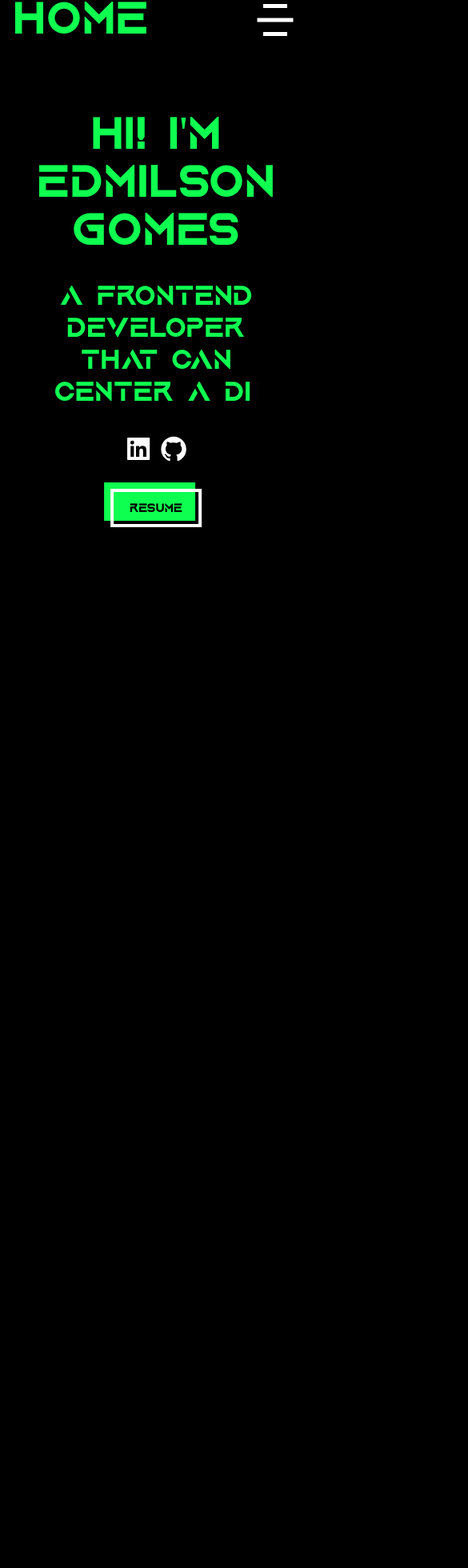
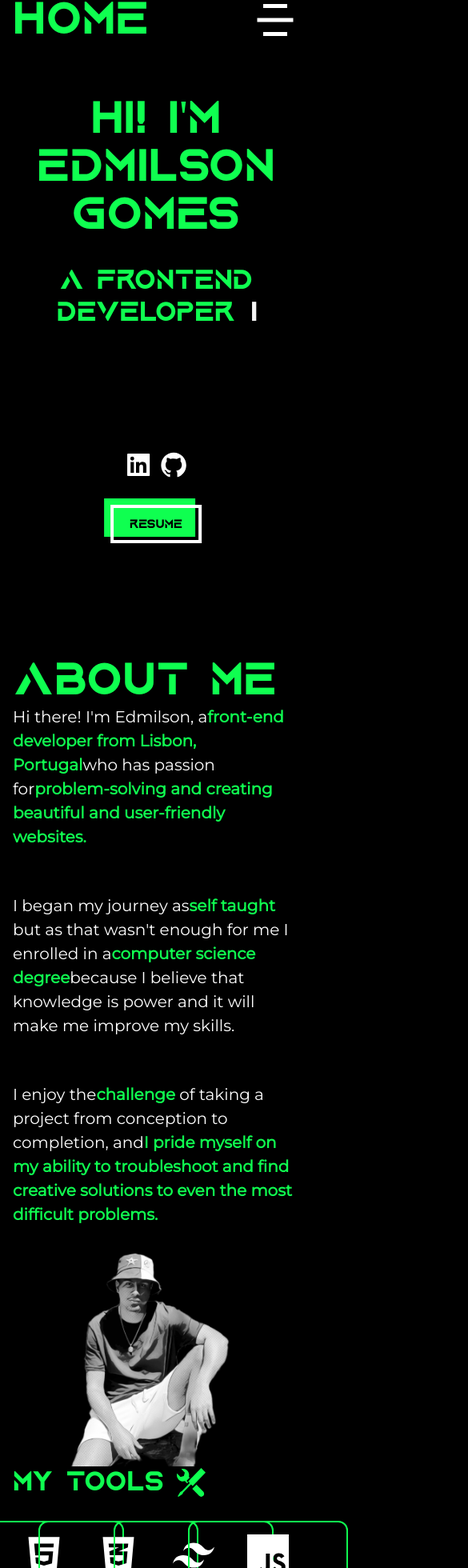
Before and after one commit to Egomessss/Edmilson-s-Portfolio, a React (Vite) app: page / in a window 390 px wide. Shown: the part 23-1983 px from the top of the page at 80% size, 585 px wide, since content can reach past the window. Before the commit the page ends 844 px from the top, so only its background shows below. Built offline with nearby package versions, Linux system fonts and the light colour scheme.

Commit message:
about changed layout

```diff
--- a/src/App.tsx
+++ b/src/App.tsx
@@ -8,24 +8,23 @@ import Projects from "./components/Projects"
 // <div className="max-w-[1240px] mx-auto px-4 relative snap-y snap-mandatory h-screen w-screen overflow-x-hidden">
 function App() {
   return (
-    <div className="z-0 h-screen snap-y snap-mandatory overflow-scroll px-4 md:px-20">
+    <div className="z-0 h-screen px-4 md:snap-y md:snap-mandatory md:overflow-scroll md:px-20">
       <head>
         <title>Edmilson's Portfolio</title>
       </head>
-
-      <section className="snap-start">
+      <section className="md:snap-start">
         <Hero />
       </section>
-      <section className="snap-start">
+      <section className="md:snap-start">
         <About />
       </section>
-      <section className="snap-start">
+      <section className="md:snap-start">
         <Education />
       </section>
-      <section className="snap-start">
+      <section className="md:snap-start">
         <Projects />
       </section>
-      <section className="snap-start">
+      <section className="md:snap-start">
         <Contacts />
       </section>
     </div>
--- a/src/components/About.tsx
+++ b/src/components/About.tsx
@@ -1,4 +1,3 @@
-
 import Stack from "./Stack"
 import cartoon from "../assets/images/cartoon.jpg"
 
@@ -6,33 +5,50 @@ function About() {
   return (
     <div className="md:h-screen">
       <h1 className="">About Me</h1>
-      <div className="w-full h-full flex flex-col justify-evenly">
-        <div className="flex">
+      <div className="flex h-full w-full flex-col justify-evenly">
+        <div className="md:flex">
           <div className="flex flex-col justify-center gap-4">
             <p>
-            Hi there! I'm Edmilson, a <span className="font-bold text-neongreen">front-end developer from Lisbon, Portugal</span>
-            who has passion for <span className="font-bold text-neongreen">problem-solving and creating beautiful and
-            user-friendly websites.</span>
+              Hi there! I'm Edmilson, a
+              <span className="font-bold text-neongreen">
+                front-end developer from Lisbon, Portugal
+              </span>
+              who has passion for
+              <span className="font-bold text-neongreen">
+                problem-solving and creating beautiful and user-friendly
+                websites.
+              </span>
             </p>
             <br />
             <p>
-
-            I began my journey as <span className="font-bold text-neongreen">self taught </span> but as that wasn't enough for me I
-            enrolled in a <span className="font-bold text-neongreen">computer science degree</span> because I believe that
-            knowledge is power and it will make me improve my skills.
+              I began my journey as
+              <span className="font-bold text-neongreen">self taught </span> but
+              as that wasn't enough for me I enrolled in a
+              <span className="font-bold text-neongreen">
+                computer science degree
+              </span>
+              because I believe that knowledge is power and it will make me
+              improve my skills.
             </p>
             <br />
             <p>
-            I enjoy the <span className="font-bold text-neongreen">challenge </span> of taking a project from conception to
-            completion, and <span className="font-bold text-neongreen">I pride myself on my ability to troubleshoot and
-            find creative solutions to even the most difficult problems.</span>
+              I enjoy the
+              <span className="font-bold text-neongreen">challenge </span> of
+              taking a project from conception to completion, and
+              <span className="font-bold text-neongreen">
+                I pride myself on my ability to troubleshoot and find creative
+                solutions to even the most difficult problems.
+              </span>
             </p>
           </div>
-         <img className="h-[500px]" src={cartoon} alt="cartoon image of myself" />
+          <img
+            className="h-[300px] md:h-[500px]"
+            src={cartoon}
+            alt="cartoon image of myself"
+          />
         </div>
         <Stack />
       </div>
-
     </div>
   )
 }
--- a/src/components/Hero.tsx
+++ b/src/components/Hero.tsx
@@ -20,7 +20,7 @@ function Hero() {
       <Navbar/>
       <div className=" flex flex-col space-y-8 items-center justify-center text-center overflow-hidden absolute top-1/2 left-1/2 transform -translate-x-1/2 -translate-y-1/2">
         <h1>Hi! I'm Edmilson Gomes</h1>
-        <h2 className="">
+        <h2 className="h-[200px]">
           <span>{text}</span>
           <Cursor cursorColor="white" />
         </h2>
--- a/src/components/Stack.tsx
+++ b/src/components/Stack.tsx
@@ -6,20 +6,20 @@ import { DiGit } from "react-icons/di"
 import { GoTools } from "react-icons/go"
 function Stack() {
   const divSTyle =
-    "group relative flex flex-col gap-2 justify-center items-center w-[140px] h-[120px] "
+    "border-2 border-neongreen rounded-xl group relative flex flex-col gap- justify-center items-center w-[200px] h-[120px] "
   const iconStyle =
-    " p-2 hover:text-neongreen text-7xl group relative flex border-b-4 border-white cursor-pointer"
+    "p-2 hover:text-neongreen text-7xl group relative flex border-b-4 border-white cursor-pointer"
   const textStyle = "text-center font-aquirebold"
 
   return (
     <div className=" h-[400px]">
-      <h2 className="mb-7 flex gap-4 items-center">
+      <h2 className="mb-7 flex items-center gap-4">
         My tools{" "}
         <span>
           <GoTools />
         </span>
       </h2>
-      <ul className="grid grid-cols-4 place-items-center">
+      <ul className="grid grid-cols-4 place-items-center gap-4">
         <li className={divSTyle}>
           <FaHtml5 className={iconStyle} />
           <p className={textStyle}>HTML</p>
```
Also changed, not shown: src/index.css (line endings or trailing spaces). Lines whose indentation alone changed are shown as unchanged.
